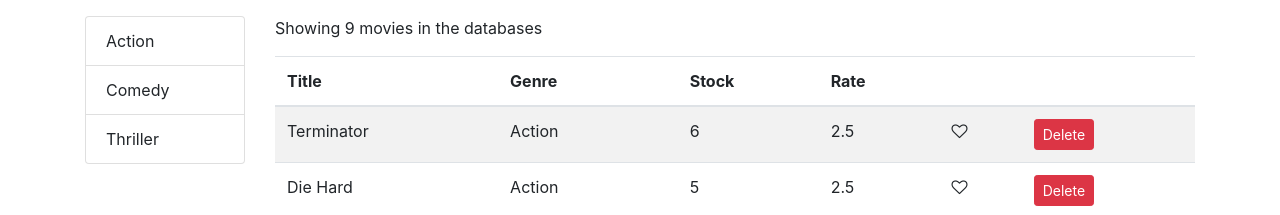
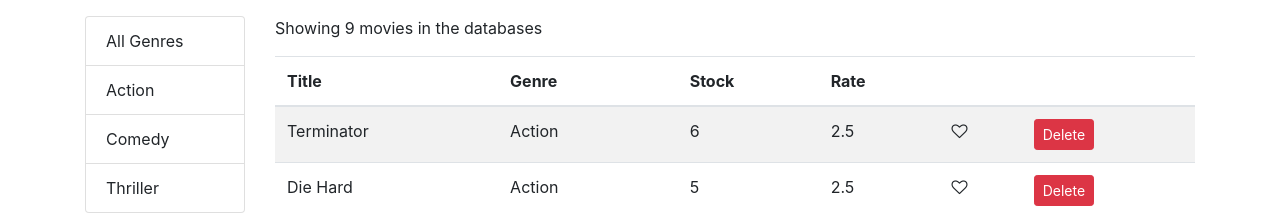
Before and after one commit to anilrai01/react-basics, a React (Create React App) app: page / in a window 1280 px wide. Shown: the top 215 px of the page. Built offline with nearby package versions, Linux system fonts and the light colour scheme.

Commit message:
Fixed Sorting and Filtering Bug

```diff
--- a/src/components/movies.jsx
+++ b/src/components/movies.jsx
@@ -8,11 +8,16 @@ import { getGenres } from "../services/fakeGenreService";
 
 class Movie extends Component {
   state = {
-    movies: getMovies(),
-    genre: getGenres(),
+    movies: [],
+    genre: [],
     currentPage: 1,
     pageSize: 4
   };
+
+  componentDidMount() {
+    const genres = [{ name: "All Genres", _id: 0 }, ...getGenres()];
+    this.setState({ movies: getMovies(), genre: genres });
+  }
 
   handleDelete(stateID) {
     // console.log(stateID);
@@ -31,12 +36,8 @@ class Movie extends Component {
     this.setState({ currentPage: page });
   };
 
-  componentDidUpdate() {
-    //console.log(this.state.movies);
-  }
-
   handleGenreSelect = genre => {
-    this.setState({ selectedGenre: genre });
+    this.setState({ selectedGenre: genre, currentPage: 1 });
   };
 
   render() {
@@ -48,9 +49,10 @@ class Movie extends Component {
       movies: allMovies
     } = this.state;
 
-    const filteredMovie = selectedGenre
-      ? allMovies.filter(m => m.genre._id === selectedGenre._id)
-      : allMovies;
+    const filteredMovie =
+      selectedGenre && selectedGenre._id
+        ? allMovies.filter(m => m.genre._id === selectedGenre._id)
+        : allMovies;
 
     const movies = paginate(filteredMovie, currentPage, pageSize);
 
```
